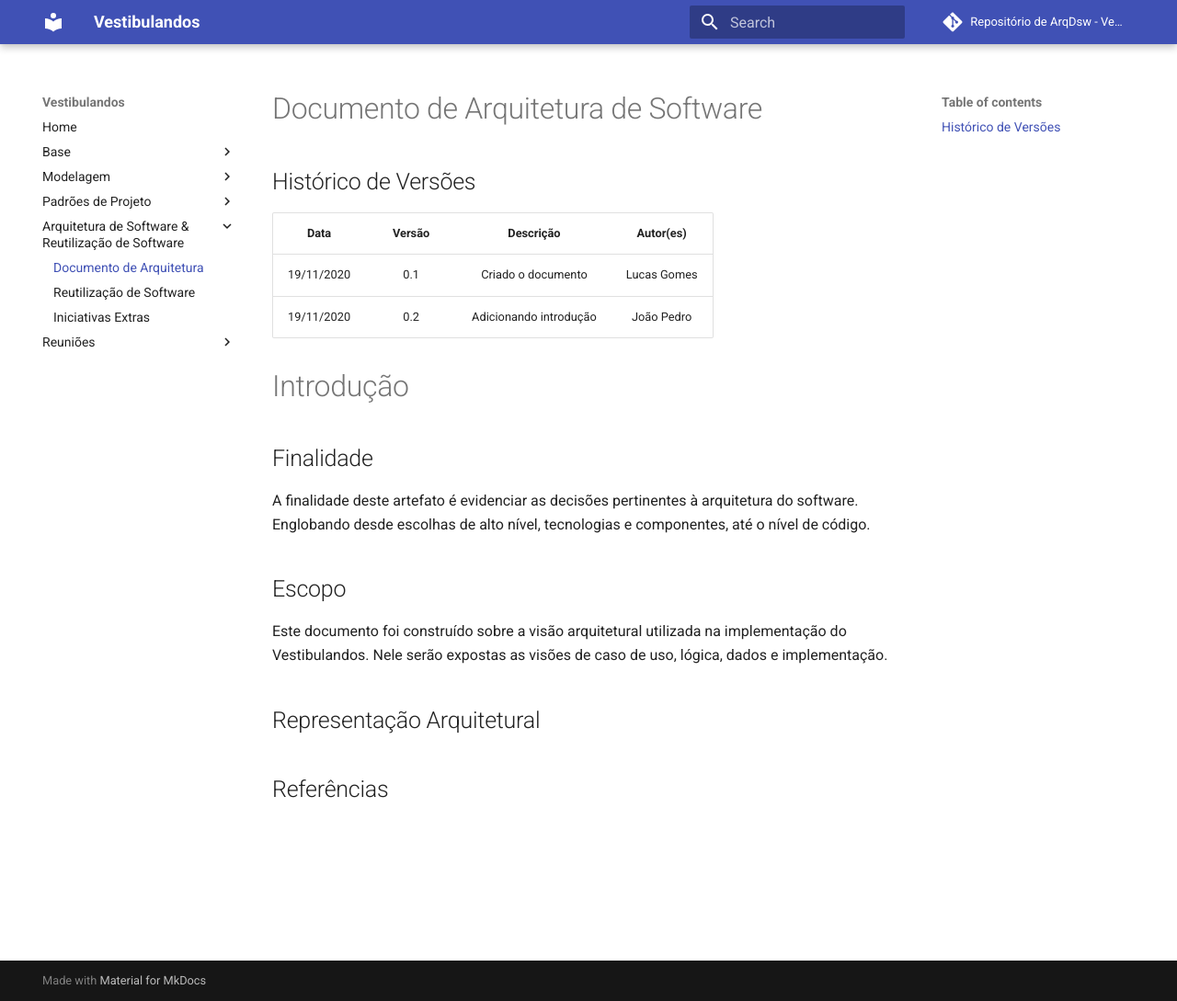
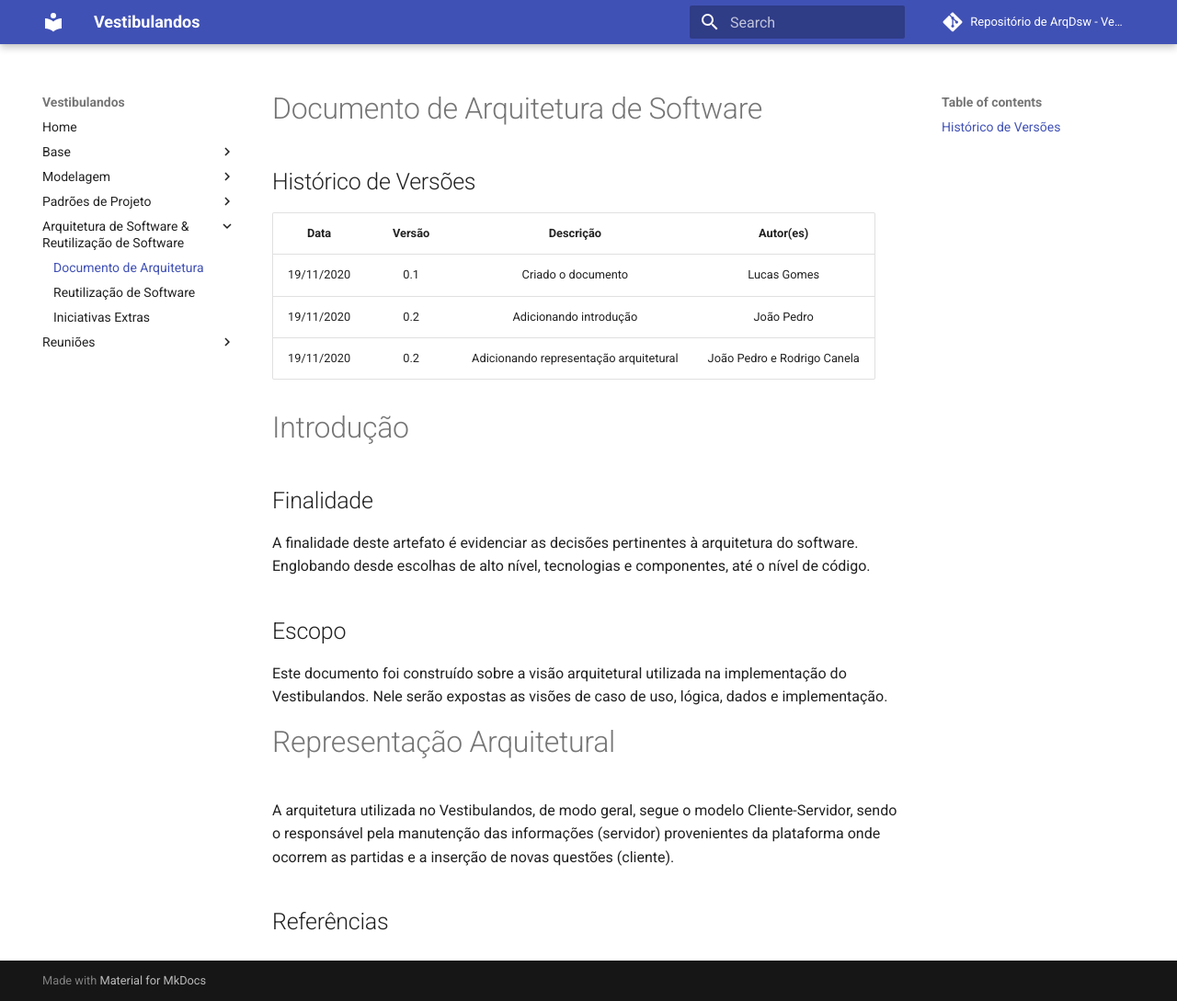
Before and after one commit to UnBArqDsw/2020.1_G4_Vestibulandos, an MkDocs documentation site: the page built from docs/arquitetura_e_reutilizacao/documento_de_arquitetura.md, in a window 1280 px wide and 1089 px high. Shown: the whole window at 92% size. Built offline with MkDocs 1.6.1 and Material for MkDocs 9.7.7, drawn with Linux system fonts in a browser that asks for light colours; comment, search, counter and statistics services are not loaded.

Commit message:
Adicionando representação arquitetural

```diff
--- a/docs/arquitetura_e_reutilizacao/documento_de_arquitetura.md
+++ b/docs/arquitetura_e_reutilizacao/documento_de_arquitetura.md
@@ -6,6 +6,7 @@
 |:--------:|:------:|:-----------------------------:|:----------------------------------:|
 | 19/11/2020 | 0.1 | Criado o documento | Lucas Gomes |
 | 19/11/2020 | 0.2 | Adicionando introdução | João Pedro |
+| 19/11/2020 | 0.2 | Adicionando representação arquitetural | João Pedro e Rodrigo Canela |
 
 
 # Introdução
@@ -18,6 +19,8 @@
 Este documento foi construído sobre a visão arquitetural utilizada na implementação do Vestibulandos. Nele serão expostas as visões de caso de uso, lógica, dados e implementação.
 
 
-## Representação Arquitetural
+# Representação Arquitetural
+A arquitetura utilizada no Vestibulandos, de modo geral, segue o modelo Cliente-Servidor, sendo o responsável pela manutenção das informações (servidor) provenientes da plataforma onde ocorrem as partidas e a inserção de novas questões (cliente).
+
 
 ## Referências
```
